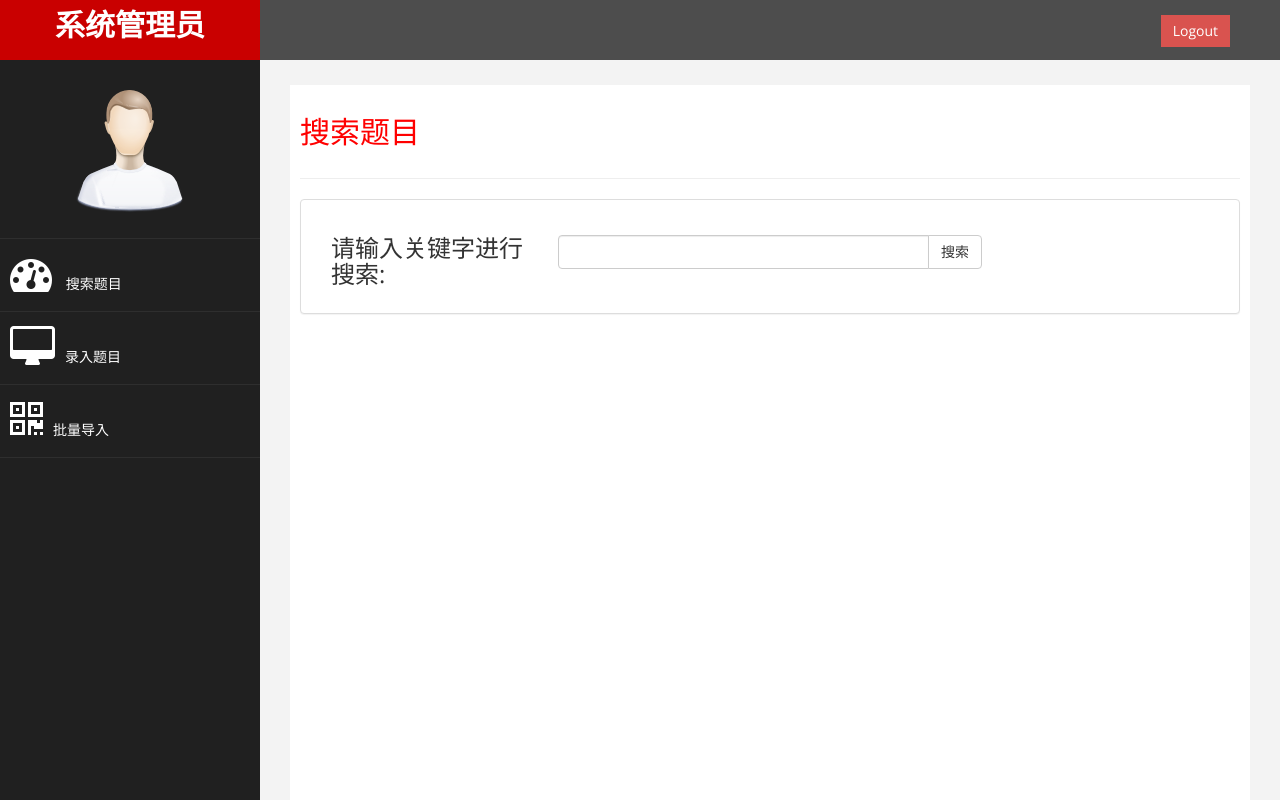
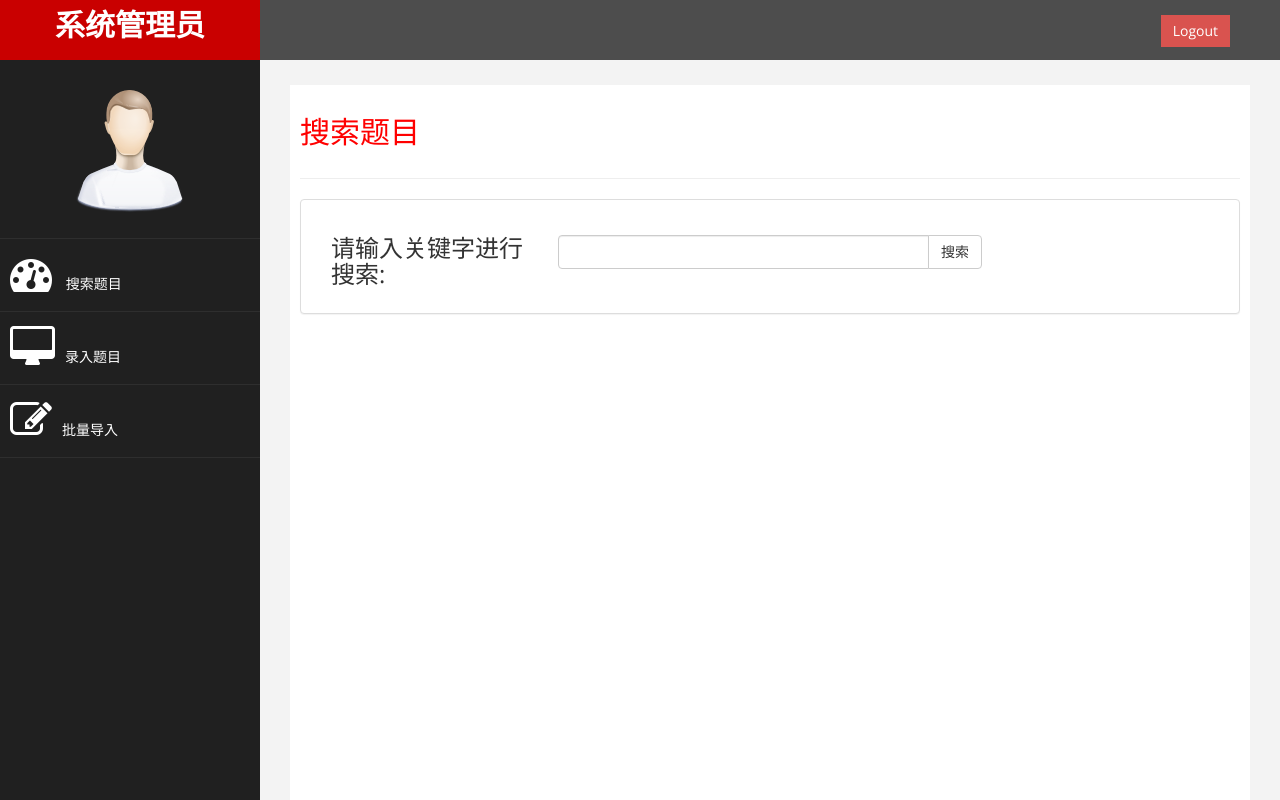
Before and after one commit to dingfeng/BPM, a plain HTML site: page manager-search.html in a window 1280 px wide. Shown: the top 800 px of the page. Drawn offline with nearby package versions, Linux system fonts and the light colour scheme; no server answers.

Commit message:
修改系统管理员菜单图标

```diff
--- a/manager-search.html
+++ b/manager-search.html
@@ -46,7 +46,7 @@ font-size: 16px;">  &nbsp; <a href="#" class="btn btn-danger square-btn-adjust">
                     <a  href="manager-enter.html"><i class="fa fa-desktop fa-3x"></i>录入题目</a>
                 </li>
                 <li>
-                    <a  href="manager-import.html"><i class="fa fa-qrcode fa-3x"></i>批量导入</a>
+                    <a  href="manager-import.html"><i class="fa fa-edit fa-3x"></i>批量导入</a>
                 </li>
                 <!--<li  >-->
                     <!--<a  href="manager-modify.html"><i class="fa fa-bar-chart-o fa-3x"></i>修改题目</a>-->
```
